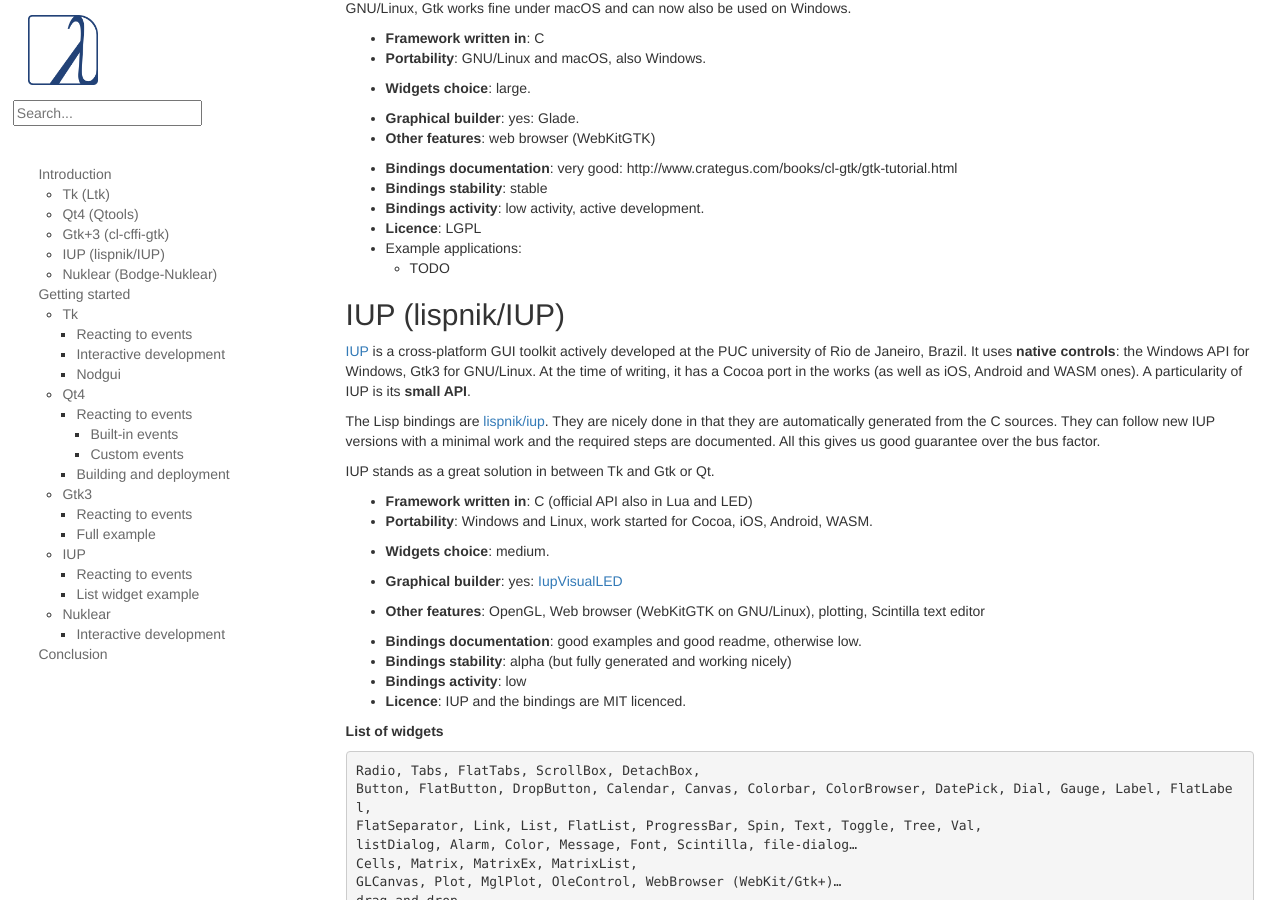
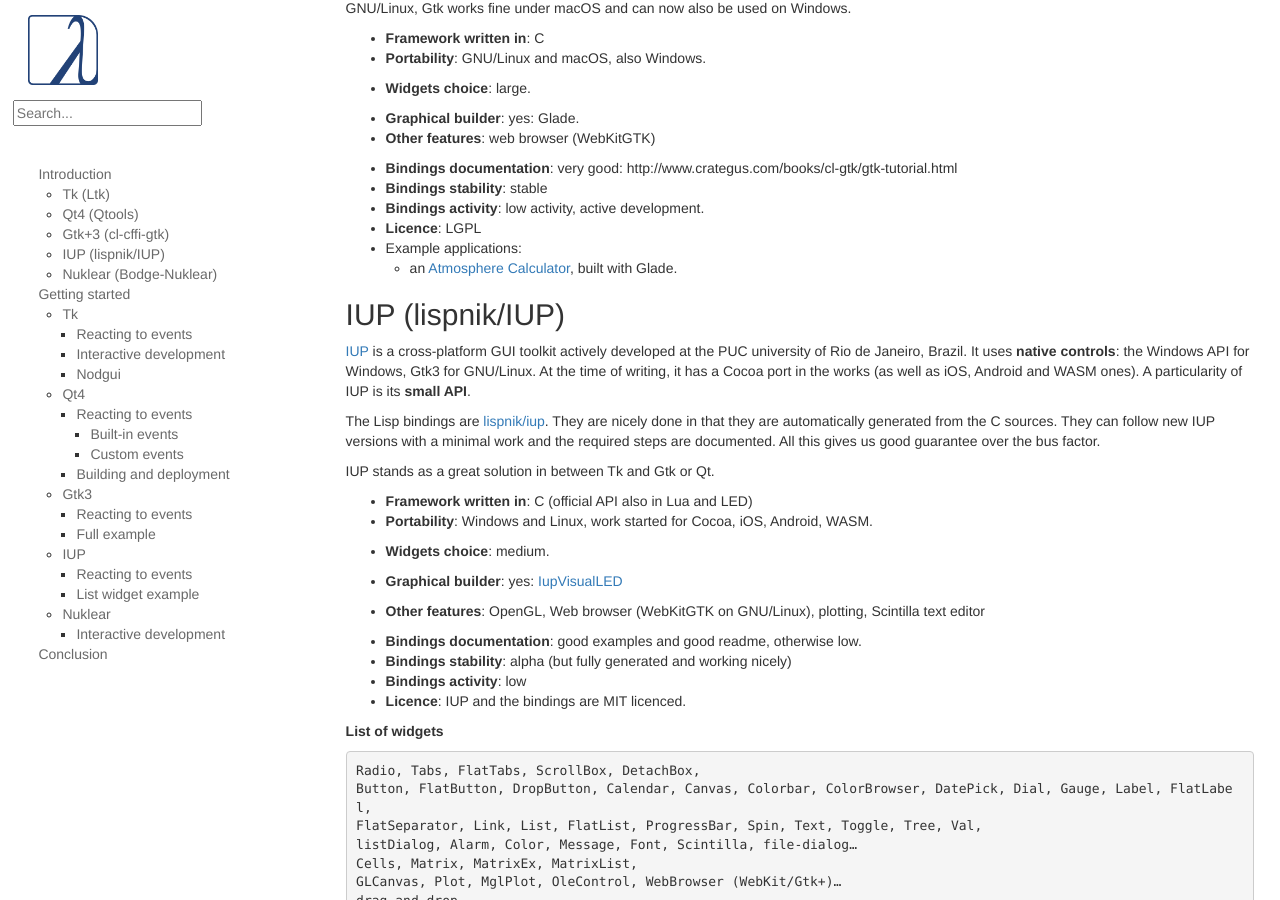
Before and after one commit to LispCookbook/cl-cookbook, a Jekyll site: the page built from gui.md, in a window 1280 px wide and 900 px high, scrolled down 2845 px. Built offline with Jekyll 4.4.1, drawn with Linux system fonts in a browser that asks for light colours.

Commit message:
gui: add a Gtk example

```diff
--- a/gui.md
+++ b/gui.md
@@ -186,7 +186,7 @@
 - **Bindings activity**: low activity, active development.
 - **Licence**: LGPL
 - Example applications:
-  - TODO
+  - an [Atmosphere Calculator](https://github.com/ralph-schleicher/atmosphere-calculator), built with Glade.
 
 
 ## IUP (lispnik/IUP)
```
